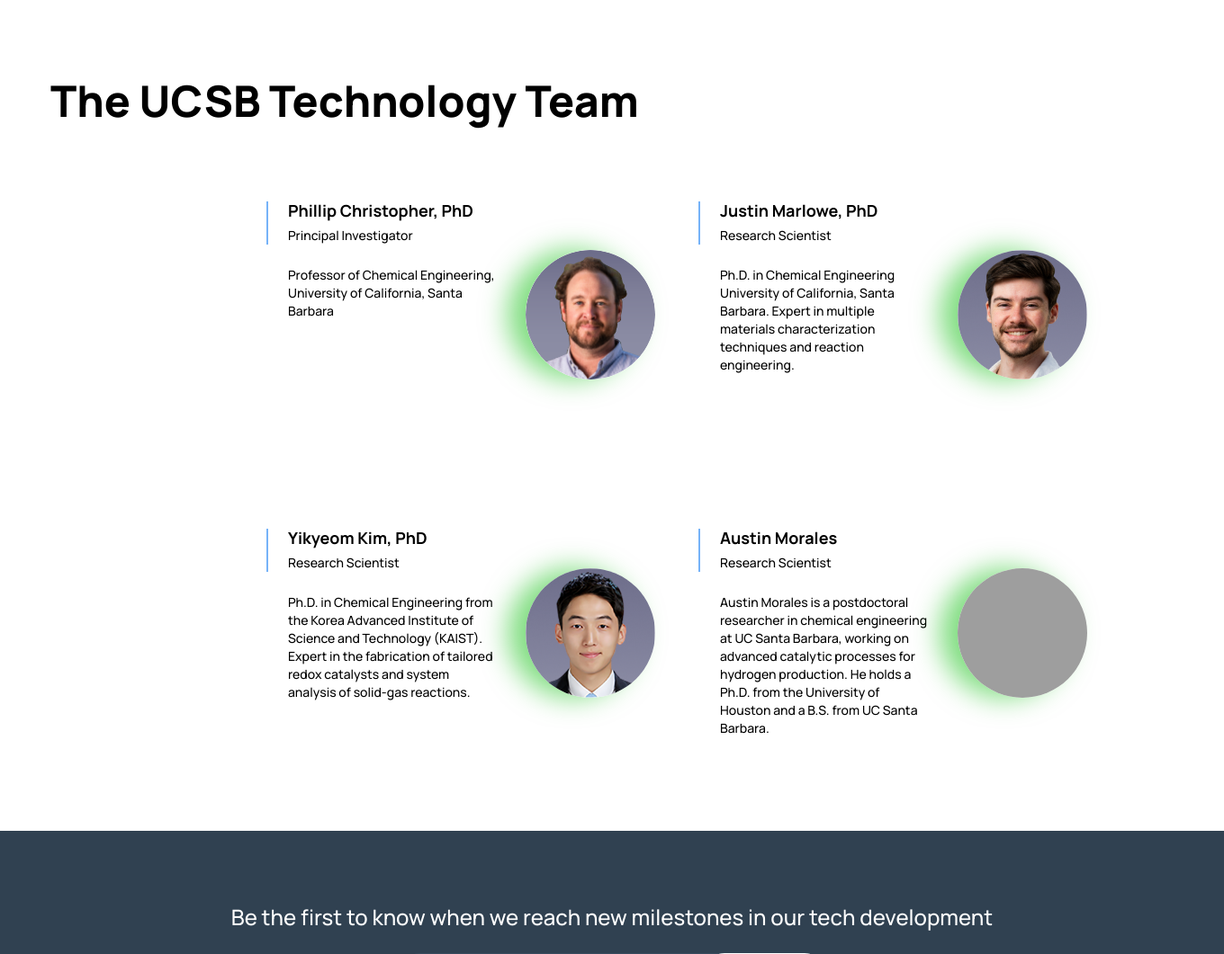
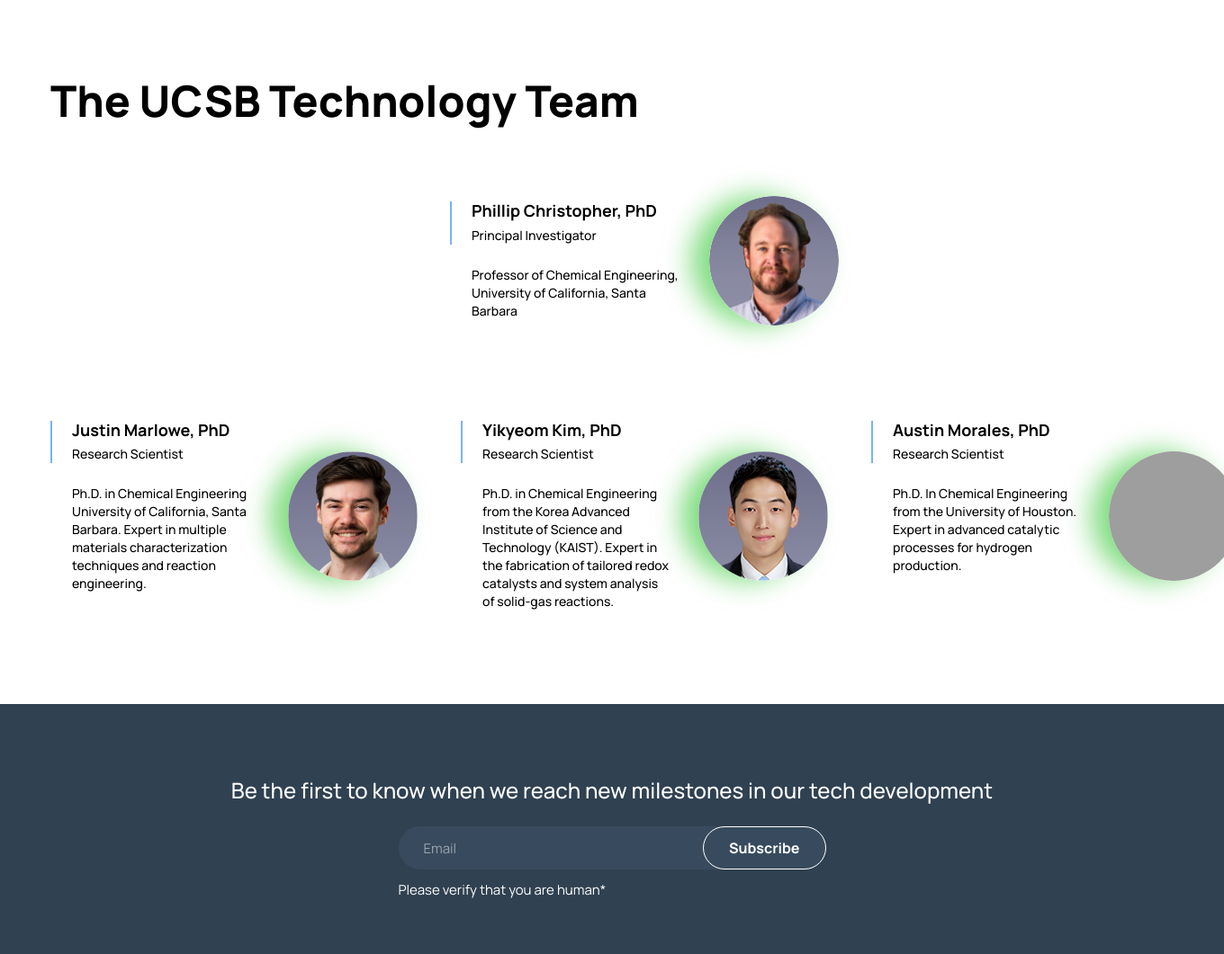
Before and after one commit to newhydrogen/newhydrogen, a PHP site: page /newhydrogen/team in a window 1360 px wide; the page is wider, and only the part inside the window is pictured. Shown: the part 1031-2092 px from the top of that part at 90% size. Run offline with PHP 8.4, Linux system fonts and the light colour scheme; some libraries are stand-ins or nearby versions; grey boxes are pictures that could not be loaded.

Commit message:
Refactor team member profiles on about and team pages; update layout, enhance styling, and revise descriptions for Phillip Christopher, PhD, and Austin Morales, PhD, to better reflect their current roles and expertise.

```diff
--- a/pages/team.php
+++ b/pages/team.php
@@ -79,8 +79,7 @@
         </div>
         <div class="mt-28">
             <h2 class="text-[36px] lg:text-5xl font-black leading-[1.1]">The UCSB Technology Team</h2>
-            <div class="grid grid-cols-1 md:grid-cols-12 gap-x-[120px] gap-y-10 mt-16">
-                <div class="md:col-span-4 xl:col-start-3 bg-white rounded-[30px] p-6 h-auto relative max-w-[calc(100%_-_75px)] lg:max-w-full">
+            <div class=" bg-white rounded-[30px] p-6 h-auto relative max-w-[360px] mx-auto mt-16">
                 <div class="flex flex-col gap-6">
                     <div class="relative before:content-[''] before:absolute before:top-0 before:-left-6 before:w-0.5 before:h-full before:bg-[#76b3f8] before:bg-no-repeat md:mb-0 mb-4 md:pr-0 pr-16">
                         <h6>Phillip Christopher, PhD</h6>
@@ -92,7 +91,8 @@
                     <img src="./assets/images/philip-christopher.png" alt="team-member" class="rounded-full w-full h-full overflow-hidden">
                 </div>
             </div>
-                <div class="md:col-span-4 bg-white rounded-[30px] p-6 h-auto md:h-[300px] relative max-w-[calc(100%_-_75px)] lg:max-w-full">
+            <div class="grid grid-cols-1 md:grid-cols-2 xl:grid-cols-3 gap-x-[120px] gap-y-10 mt-16">
+                <div class="bg-white rounded-[30px] p-6 h-auto relative max-w-[calc(100%_-_75px)] lg:max-w-full">
                     <div class="flex flex-col gap-6">
                         <div class="relative before:content-[''] before:absolute before:top-0 before:-left-6 before:w-0.5 before:h-full before:bg-[#76b3f8] before:bg-no-repeat md:mb-0 mb-4 md:pr-0 pr-16">
                             <h6>Justin Marlowe, PhD </h6>
@@ -104,11 +104,7 @@
                         <img src="./assets/images/team-member3.png" alt="team-member" class="rounded-full w-full h-full overflow-hidden">
                     </div>
                 </div>
-            </div>
-            <div class="grid grid-cols-1 md:grid-cols-12 gap-x-[120px] gap-y-10 mt-16">
-
-
-                <div class="md:col-span-4 xl:col-start-3 bg-white rounded-[30px] p-6 h-auto relative max-w-[calc(100%_-_75px)] lg:max-w-full">
+                <div class=" bg-white rounded-[30px] p-6 h-auto relative max-w-[calc(100%_-_75px)] lg:max-w-full">
                     <div class="flex flex-col gap-6">
                         <div class="relative before:content-[''] before:absolute before:top-0 before:-left-6 before:w-0.5 before:h-full before:bg-[#76b3f8] before:bg-no-repeat md:mb-0 mb-4 md:pr-0 pr-16">
                             <h6>Yikyeom Kim, PhD </h6>
@@ -120,19 +116,20 @@
                         <img src="./assets/images/team-member4.png" alt="team-member" class="rounded-full w-full h-full overflow-hidden">
                     </div>
                 </div>
-                <div class="md:col-span-4 bg-white rounded-[30px] p-6 h-auto relative max-w-[calc(100%_-_75px)] lg:max-w-full">
+                <div class=" bg-white rounded-[30px] p-6 h-auto relative max-w-[calc(100%_-_75px)] lg:max-w-full">
                     <div class="flex flex-col gap-6">
                         <div class="relative before:content-[''] before:absolute before:top-0 before:-left-6 before:w-0.5 before:h-full before:bg-[#76b3f8] before:bg-no-repeat md:mb-0 mb-4 md:pr-0 pr-16">
-                            <h6>Austin Morales</h6>
+                            <h6>Austin Morales, PhD</h6>
                             <p class="text-sm mt-1.5">Research Scientist</p>
                         </div>
-                        <p class="pr-20 text-sm">Austin Morales is a postdoctoral researcher in chemical engineering at UC Santa Barbara, working on advanced catalytic processes for hydrogen production. He holds a Ph.D. from the University of Houston and a B.S. from UC Santa Barbara.</p>
+                        <p class="pr-20 text-sm">Ph.D. In Chemical Engineering from the University of Houston. Expert in advanced catalytic processes for hydrogen production.</p>
                     </div>
                     <div class="absolute top-1/2 -translate-y-1/2 -right-[72px] rounded-full size-36 after:content-[''] after:absolute after:top-0 after:left-0 after:w-full after:h-full after:z-[-1] after:rounded-full after:shadow-[-20px_0_30px_rgb(0_188_2_/_50%)]">
                         <img src="./assets/images/austin-for-web.png" alt="team-member" class="rounded-full w-full h-full overflow-hidden">
                     </div>
                 </div>
             </div>
+
         </div>
     </div>
 </section>
```
Also changed, not shown: pages/about.php (+7 -11 lines). Lines whose indentation alone changed are shown as unchanged.
